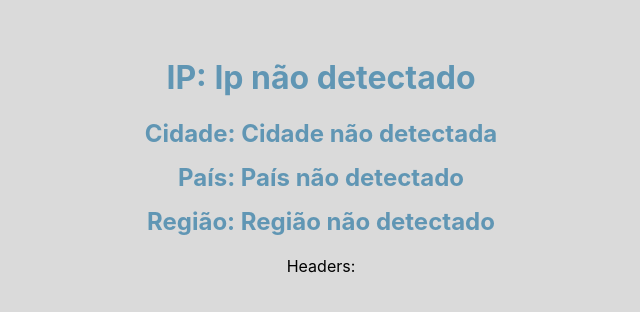
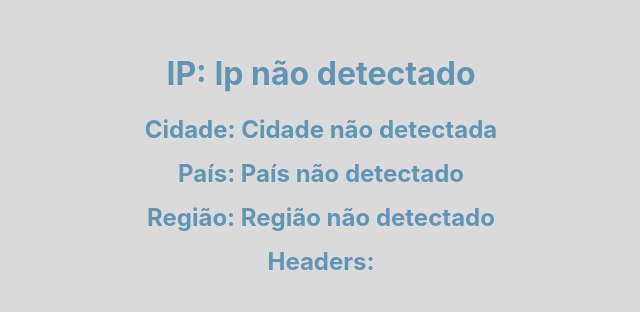
Before and after one commit to joaovitor32/trying-next13-amplify, a Next.js app: page / in a window 1280 px wide. Shown: the part 238-550 px from the top of the page, without its empty margins (319-959 px from the left). Built offline with nearby package versions, Linux system fonts and the light colour scheme; no server answers.

Commit message:
refactor: add changes

```diff
--- a/pages/index.js
+++ b/pages/index.js
@@ -24,7 +24,7 @@ export default function Home() {
           <p className={styles.geo}>Cidade: {geo?.city ?? 'Cidade não detectada'}</p>
           <p className={styles.geo}>País: {geo?.country ?? 'País não detectado'}</p>
           <p className={styles.geo}>Região: {geo?.region ?? 'Região não detectado'}</p>
-          <p>Headers: {JSON.stringify(headers)}</p>
+          <p className={styles.geo}>Headers: {JSON.stringify(headers)}</p>
         </div>
       ) : null}
     </div>
```
